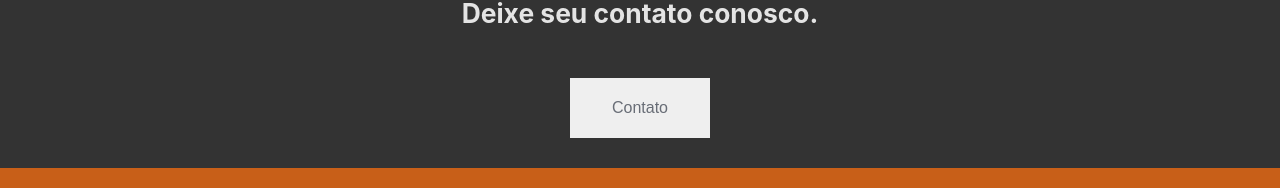
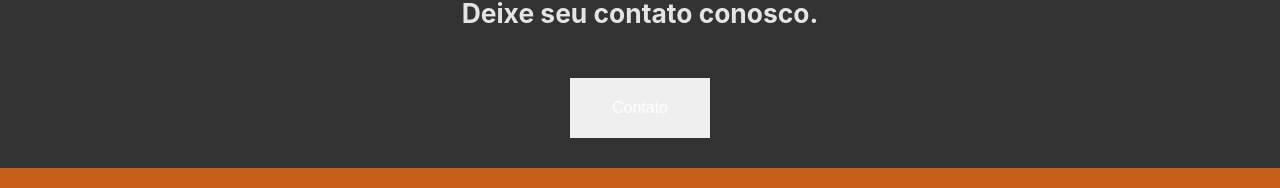
Before and after one commit to Edsamn/desafio-landing-page, a React (Vite) app: page / in a window 1280 px wide. Shown: the part 2276-2464 px from the top of the page. Built offline with nearby package versions, Linux system fonts and the light colour scheme.

Commit message:
feat: button hover

```diff
--- a/src/components/button-default/ButtonDefaultStyled.tsx
+++ b/src/components/button-default/ButtonDefaultStyled.tsx
@@ -4,9 +4,13 @@
   width: 140px;
   height: 60px;
   border: none;
-  color: ${props => props.theme.colors.primary};
+  color: ${props => props.theme.colors.quaternary};
   font-size: 1rem;
   margin: 30px;
+  transition: 0.5s;
+  &:hover {
+    background-color: ${props => props.theme.colors.tertiary};
+  }
 `;
 
 export default ButtonDefaultStyled;
--- a/src/config/theme/DefaultTheme.tsx
+++ b/src/config/theme/DefaultTheme.tsx
@@ -6,6 +6,7 @@
     primary: '#686d76',
     secondary: '#333',
     tertiary: '#c85f18',
+    quaternary: '#ffffff',
   },
 };
 
```
